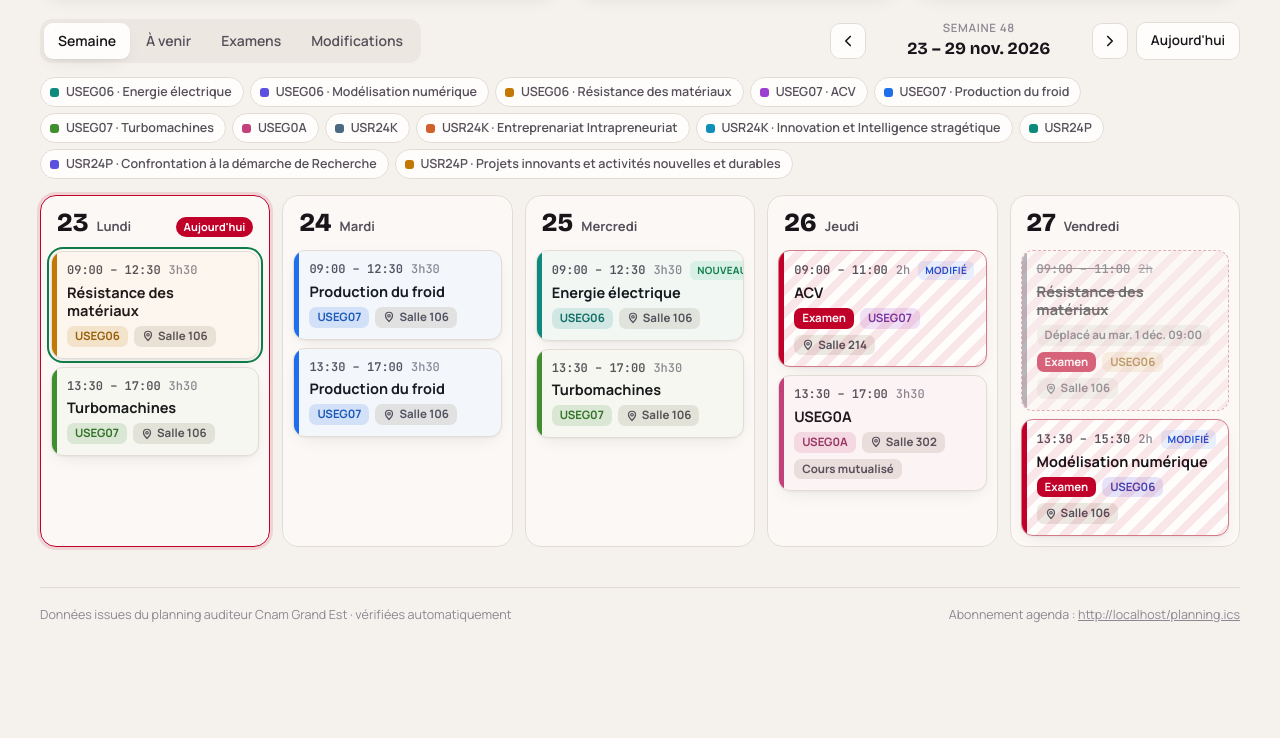
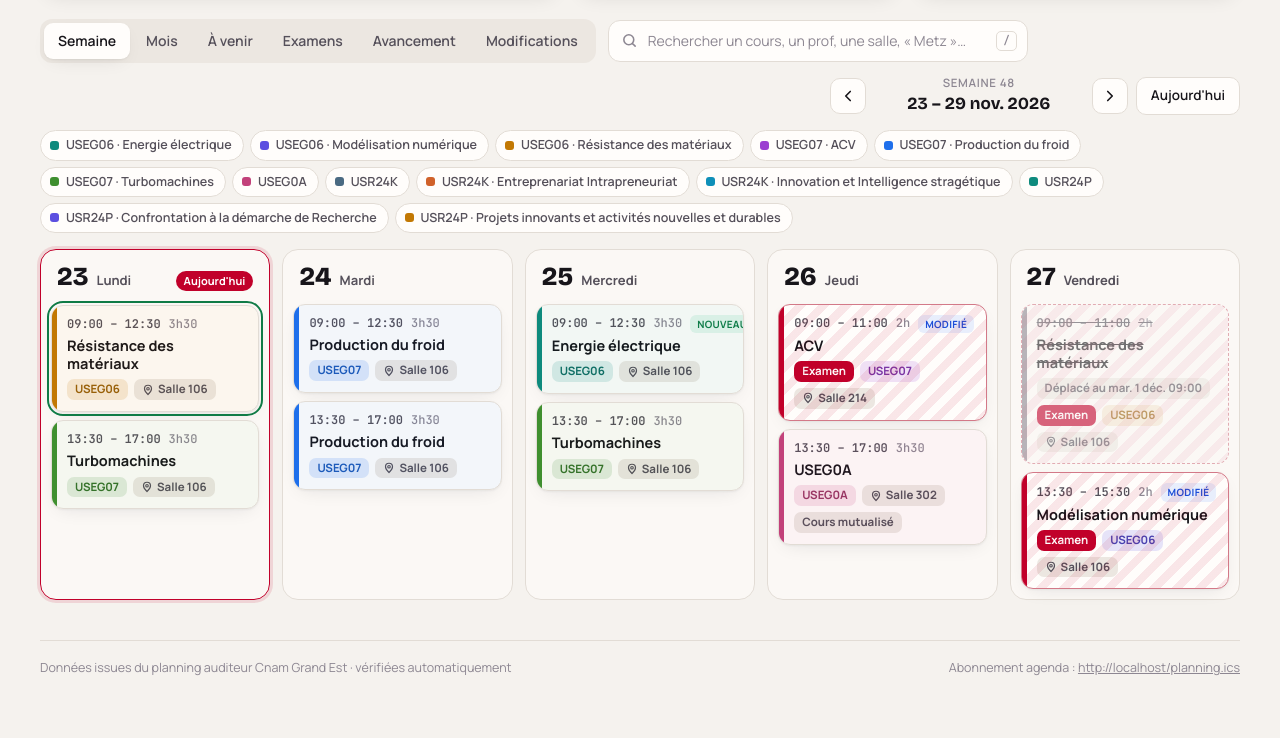
Before and after one commit to SysCo-RCU/planning-cnam, a website: page index.html in a window 1280 px wide. Shown: the part 321-1059 px from the top of the page. Before the commit the page ends 1005 px from the top, so only its background shows below. Drawn offline with nearby package versions, Linux system fonts and the light colour scheme.

Commit message:
✨ Onglets Mois et Avancement, barre de recherche, frise d'alternance

```diff
--- a/index.html
+++ b/index.html
@@ -25,14 +25,19 @@
 
   <div id="alert"></div>
   <section class="hero" id="hero"></section>
+  <section id="frise"></section>
 
   <div class="bar">
     <div class="tabs" role="tablist" id="tabs">
       <button class="tab" role="tab" data-tab="week" aria-selected="true">Semaine</button>
+      <button class="tab" role="tab" data-tab="month">Mois</button>
       <button class="tab" role="tab" data-tab="list">À venir</button>
       <button class="tab" role="tab" data-tab="exams">Examens</button>
-      <button class="tab" role="tab" data-tab="changes">Modifications</button>
+      <button class="tab" role="tab" data-tab="ue">Avancement</button>
+      <button class="tab" role="tab" data-tab="changes"><span class="lg">Modifications</span><span class="sh">Modifs</span></button>
     </div>
+    <label class="search"><svg viewBox="0 0 24 24" fill="none" stroke="currentColor" stroke-width="2.2" stroke-linecap="round"><circle cx="11" cy="11" r="7"/><path d="M20 20l-3.5-3.5"/></svg>
+      <input id="q" type="search" placeholder="Rechercher un cours, un prof, une salle, « Metz »…" autocomplete="off" aria-label="Rechercher"><kbd>/</kbd></label>
     <div class="weeknav" id="weeknav">
       <button class="ib" id="prev" aria-label="Semaine précédente"><svg viewBox="0 0 24 24" fill="none" stroke="currentColor" stroke-width="2.2" stroke-linecap="round" stroke-linejoin="round"><path d="M15 6l-6 6 6 6"/></svg></button>
       <div class="lbl" id="weeklbl"></div>
@@ -53,5 +58,6 @@
 
 <script src="app.js"></script>
 <script src="vues.js"></script>
+<script src="extras.js"></script>
 </body>
 </html>
```
